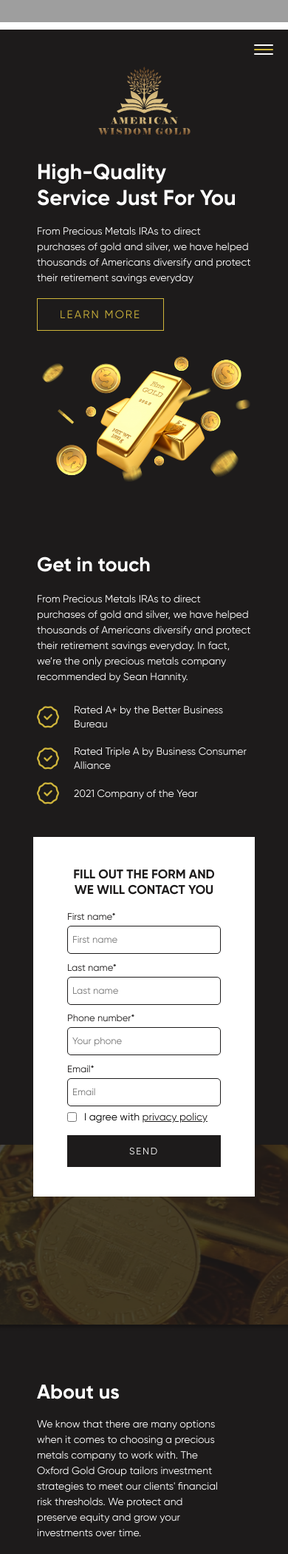
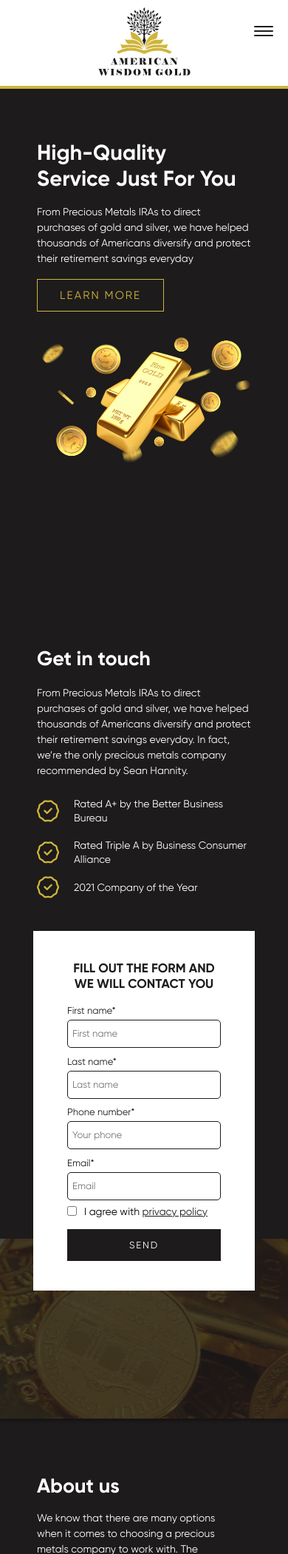
Before and after one commit to yakolga/americanwisdom, a PHP site: page / in a window 390 px wide. Shown: the top 2100 px of the page at 74% size. Run offline with PHP 8.4, Linux system fonts and the light colour scheme; grey boxes are pictures that could not be loaded.

Commit message:
1.08.2022

```diff
--- a/index.html
+++ b/index.html
@@ -25,9 +25,9 @@
   <meta name="theme-color" content="#ffffff">
 </head>
 <body id="menu">
-  <div class="iframe__wrapper">
+  <!-- <div class="iframe__wrapper">
     <iframe height="40" scrolling="no" src="https://www.dailyforex.com/forex-widget/widget/41722" style="width: 100%; height:40px; display: block;border:0px;overflow:hidden;" width="100%"></iframe>
-  </div>
+  </div> -->
   <header class="header">
     <div class="header__container container">
       <div class="header__wrapper">
@@ -55,8 +55,8 @@
         </div>
       </div>
     </div>
+    <div class="header__add"></div>
   </header>
-
   <section class="promo" id="promo">
     <div class="promo__container container">
       <div class="promo__wrapper">
--- a/sass/blocks/_about.scss
+++ b/sass/blocks/_about.scss
@@ -37,10 +37,10 @@
     display: none;
   }
 
-  @media (max-width: 1222px) {
+  @media (min-width: 1700px) {
     .about {
       &__background {
-        right: -160px;
+        display: none;
       }
     }
   }
--- a/sass/blocks/_coin.scss
+++ b/sass/blocks/_coin.scss
@@ -1,5 +1,6 @@
 .coin {
   position: relative;
+  padding-bottom: 137px;
   &__wrapper {
     display: flex;
     flex-direction: column;
@@ -39,12 +40,13 @@
   }
   &__coin {
     position: absolute;
-    bottom: -143px;
+    bottom: -4px;
     img {
       width: 760px;
     }
   }
   @media (max-width: 767px) {
+    padding-bottom: 42px;
     &__wrapper {
       padding-top: 35px;
     }
@@ -60,7 +62,6 @@
       padding: 38px 10px 85px 10px;
     }
     &__coin {
-      bottom: -35px;
       img {
         width: 425px;
       }
@@ -68,8 +69,8 @@
   }
 
   @media (max-width: 426px) {
+    padding-bottom: 8px;
     &__coin {
-      bottom: 0px;
       img {
         width: 320px;
       }
--- a/sass/blocks/_footer.scss
+++ b/sass/blocks/_footer.scss
@@ -1,11 +1,12 @@
 .footer {
+  background-color: #ffff;
   &__wrapper {
     display: flex;
     flex-direction: column;
     justify-content: center;
     align-items: center;
-    padding: 250px 0 50px 0;
-    color: #FFFF;
+    padding: 70px 0 50px 0;
+    color: #1D1B1B;
     text-align: center;
   }
   &__logo {
@@ -30,7 +31,7 @@
 
   @media (max-width: 767px) {
     &__wrapper {
-      padding-top: 123px;
+      padding-top: 65px;
     }
   }
 }
--- a/sass/blocks/_header.scss
+++ b/sass/blocks/_header.scss
@@ -1,7 +1,10 @@
 .header {
-  position: relative;
+  position: fixed;
+  width: 100%;
+  z-index: 100;
+  background-color: #ffffff;
   &__wrapper {
-    padding-top: 70px;
+    padding: 10px 0 10px 0;
     display: flex;
     justify-content: space-between;
     align-items: center;
@@ -29,7 +32,7 @@
     line-height: 21px;
   }
   &__button {
-    border: 1px solid #FFFFFF;
+    border: 1px solid #1D1B1B;
     border-radius: 30px;
     cursor: pointer;
     padding: 10px 20px;
@@ -37,7 +40,7 @@
     font-size: 15px;
     line-height: 21px;
     letter-spacing: 0.11em;
-    color: #FFFFFF;
+    color: #1D1B1B;
   }
   &__hamburger {
     display: none;
@@ -59,7 +62,7 @@
         }
       }
       &__wrapper {
-        padding-top: 90px;
+        // padding-top: 90px;
       }
       &__hamburger {
       display: block;
@@ -74,12 +77,9 @@
         display: block;
         height: 2px;
         width: 100%;
-        background-color: #ffff;
+        background-color: #1D1B1B;
         margin-bottom: 4px;
         border-radius: 30px;
-        &:nth-child(2) {
-          background-color: #CFB53B;
-        }
       }
       &:hover {
         span {
@@ -124,7 +124,7 @@
       width: 75%;
       height: 100vh;
       padding: 40px 20px;
-      background: rgba(240, 240, 240, 0.16);
+      background: #ffffff;
       backdrop-filter: blur(30px);
       transition: 0.6s all;
       &_active {
@@ -132,6 +132,10 @@
       }
       }
       }
+    }
+    &__add {
+      background-color: #CFB53B;
+      height: 4px;
     }
   }
 
@@ -147,5 +151,6 @@
       width: 100%;
       background-color: #ffff;
       height: 40px;
+      z-index: 10000;
     }
   }
--- a/sass/blocks/_promo.scss
+++ b/sass/blocks/_promo.scss
@@ -1,11 +1,12 @@
 .promo {
   position: relative;
-  min-height: 600px;
+  padding-top: 160px;
+  height: 100vh;
   &__wrapper {
     display: flex;
     align-items: center;
     justify-content: space-between;
-    padding: 62px 0 62px 0;
+    padding: 80px 0 62px 0;
   }
   &__title {
     font-weight: 700;
--- a/sass/style.scss
+++ b/sass/style.scss
@@ -11,8 +11,8 @@
 }
 
 a {
+  color: #1D1B1B;
   text-decoration: none;
-  color: #ffff;
   &:hover {
     color: #CFB53B;
     transition: 0.2s all;
```
Also changed, not shown: css/style.min.css, images/logo.svg, 1 other file.
